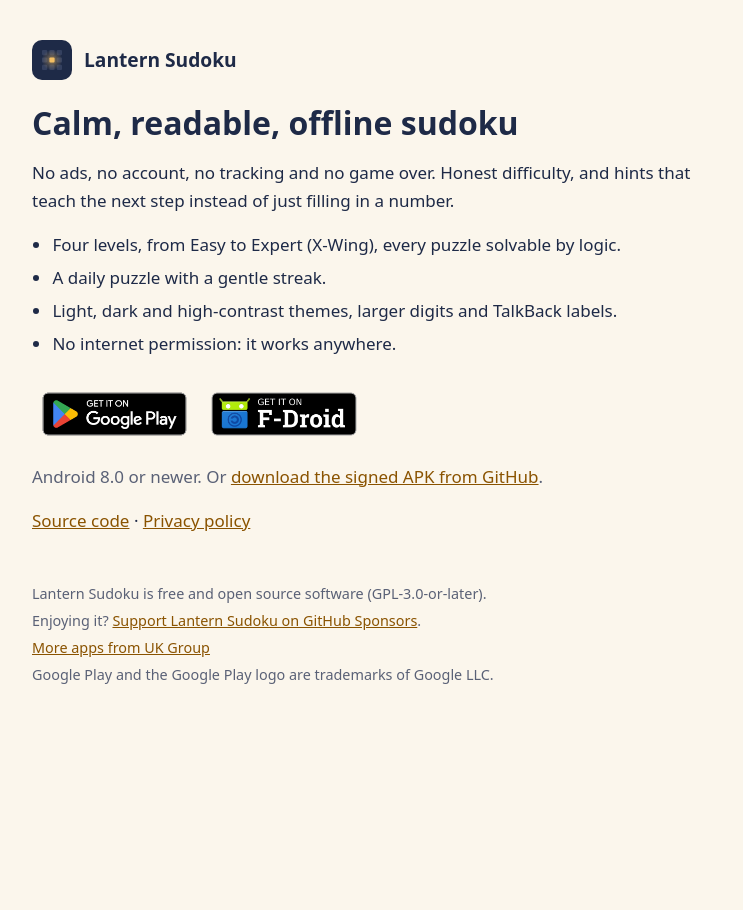
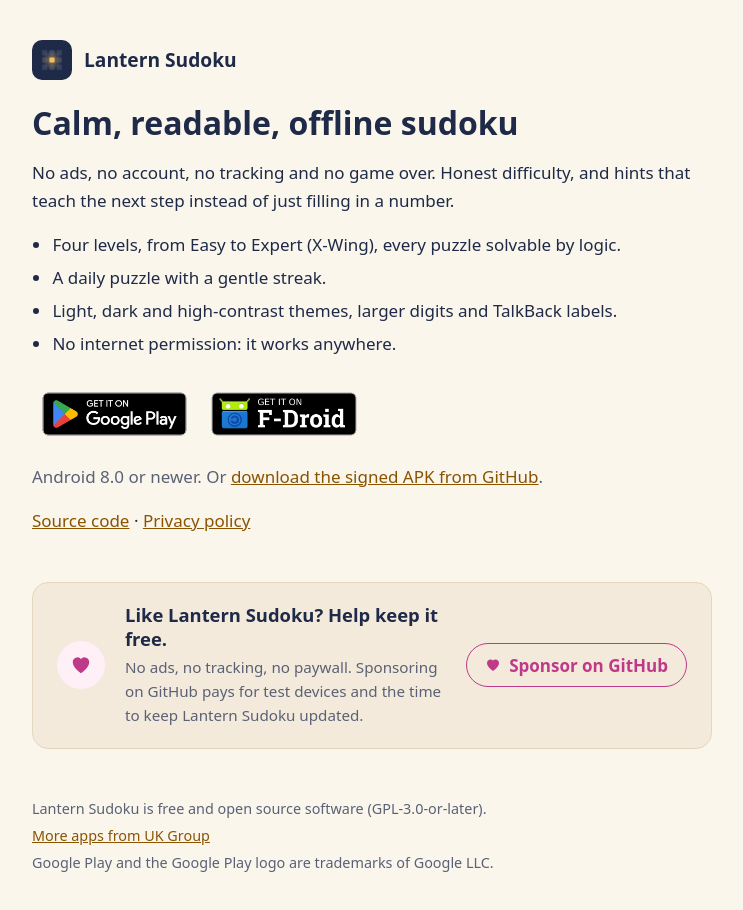
Before and after one commit to ukpratik/lantern-sudoku, a plain HTML site: page site/index.html in a window 1280 px wide. Shown: the whole page, without its empty margins (268-1011 px from the left). Before the commit the page ends 800 px from the top, so only its background shows below. Drawn offline with Linux system fonts and the light colour scheme.

Commit message:
Style the GitHub Sponsors support card and README badge
Co-Authored-By: Claude Opus 5.5 <noreply@anthropic.com>

```diff
--- a/site/index.html
+++ b/site/index.html
@@ -75,9 +75,17 @@
   </p>
   <p class="muted">Android 8.0 or newer. Or <a href="https://github.com/ukpratik/lantern-sudoku/releases">download the signed APK from GitHub</a>.</p>
   <p><a href="https://github.com/ukpratik/lantern-sudoku">Source code</a> · <a href="privacy/">Privacy policy</a></p>
+  <aside class="support" aria-labelledby="support-title">
+    <span class="support-heart"><svg viewBox="0 0 16 16" aria-hidden="true" focusable="false"><path d="M8 14s-6-3.9-6-8a3.5 3.5 0 0 1 6-2.45A3.5 3.5 0 0 1 14 6c0 4.1-6 8-6 8z"/></svg></span>
+    <div class="support-text">
+      <h2 id="support-title">Like Lantern Sudoku? Help keep it free.</h2>
+      <p>No ads, no tracking, no paywall. Sponsoring on GitHub pays for test devices and the time to keep Lantern Sudoku updated.</p>
+    </div>
+    <a class="btn-sponsor" href="https://github.com/sponsors/ukpratik" rel="noopener"><svg viewBox="0 0 16 16" aria-hidden="true" focusable="false"><path d="M8 14s-6-3.9-6-8a3.5 3.5 0 0 1 6-2.45A3.5 3.5 0 0 1 14 6c0 4.1-6 8-6 8z"/></svg><span>Sponsor on GitHub</span></a>
+  </aside>
+
   <footer>
     <p>Lantern Sudoku is free and open source software (GPL-3.0-or-later).</p>
-    <p>Enjoying it? <a href="https://github.com/sponsors/ukpratik" rel="noopener">Support Lantern Sudoku on GitHub Sponsors</a>.</p>
     <p><a href="https://ukpratik.github.io/awesomeaiapplications/">More apps from UK Group</a></p>
     <p>Google Play and the Google Play logo are trademarks of Google LLC.</p>
   </footer>
--- a/site/style.css
+++ b/site/style.css
@@ -21,3 +21,19 @@ footer { margin-top: 48px; font-size: 0.9rem; color: var(--muted); }
 .badges a { display: inline-block; line-height: 0; }
 .badges img { width: auto; height: 64px; }
 footer p { margin: 4px 0; }
+
+/* Support card (GitHub Sponsors) */
+:root { --sponsor: #BF3989; --sponsor-soft: #FFEFF7; --on-sponsor: #FFFFFF; }
+@media (prefers-color-scheme: dark) { :root { --sponsor: #DB61A2; --sponsor-soft: #3A1D2D; --on-sponsor: #1A0E14; } }
+.support { display: flex; flex-wrap: wrap; align-items: center; gap: 16px 20px; margin: 48px 0 0; padding: 20px 24px; background: var(--card); border: 1px solid var(--line); border-radius: 16px; }
+.support-heart { flex: none; display: grid; place-items: center; width: 48px; height: 48px; border-radius: 50%; background: var(--sponsor-soft); color: var(--sponsor); }
+.support-heart svg { width: 22px; height: 22px; fill: currentColor; }
+.support-text { flex: 1 1 260px; min-width: 0; }
+.support-text h2, .support-text h3 { margin: 0 0 4px; font-size: 1.15rem; line-height: 1.3; }
+.support-text p { margin: 0; color: var(--muted); font-size: 0.95rem; }
+.btn-sponsor { display: inline-flex; align-items: center; gap: 8px; min-height: 44px; padding: 0 18px; border: 1.5px solid var(--sponsor); border-radius: 999px; color: var(--sponsor); font-weight: 600; text-decoration: none; white-space: nowrap; transition: background-color .15s, color .15s; }
+.btn-sponsor svg { width: 16px; height: 16px; fill: currentColor; }
+.btn-sponsor:hover { background: var(--sponsor); color: var(--on-sponsor); text-decoration: none; }
+.btn-sponsor:focus-visible { outline: 2px solid var(--sponsor); outline-offset: 3px; }
+@media (max-width: 480px) { .support { padding: 20px; } .btn-sponsor { width: 100%; justify-content: center; } }
+@media (prefers-reduced-motion: reduce) { .btn-sponsor { transition: none; } }
```
Also changed, not shown: 1 other file.
